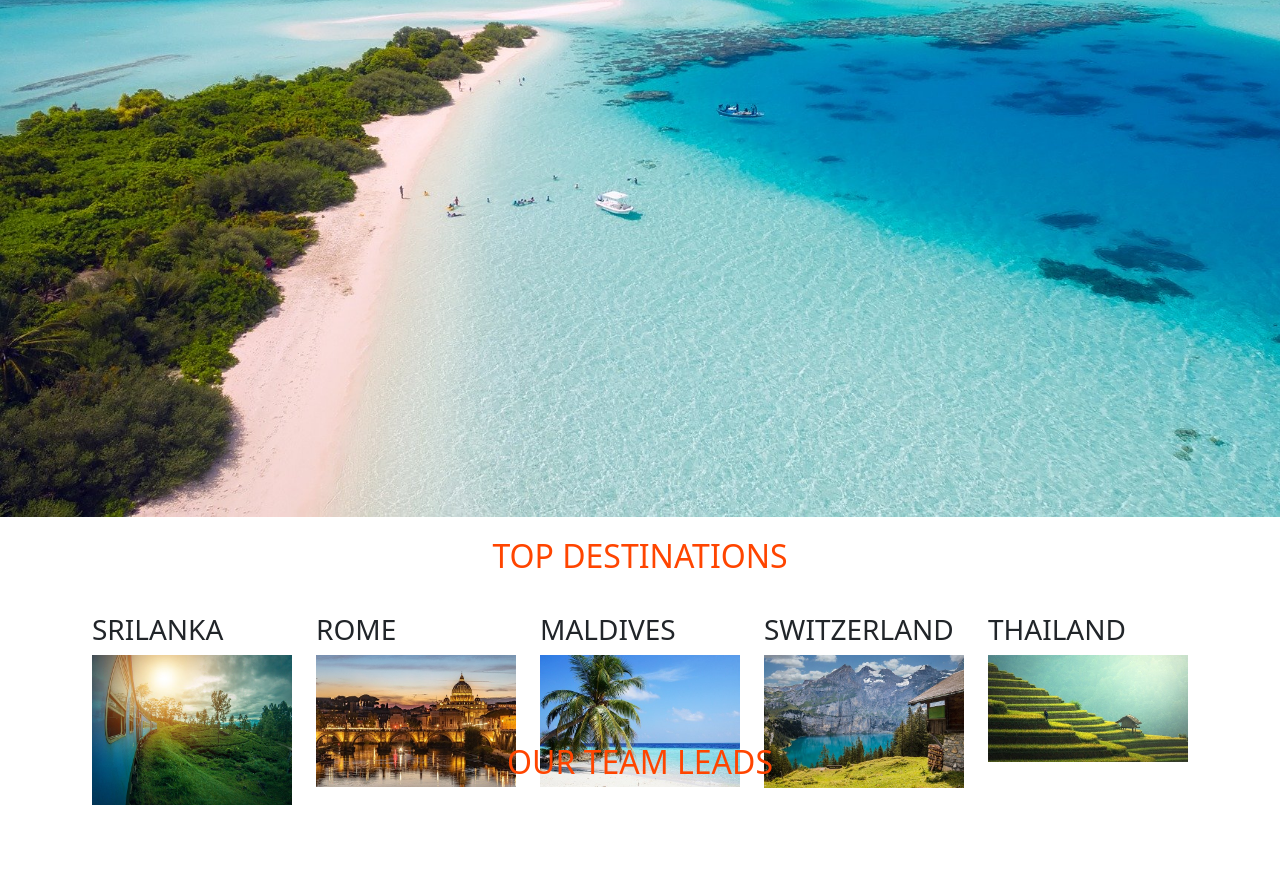
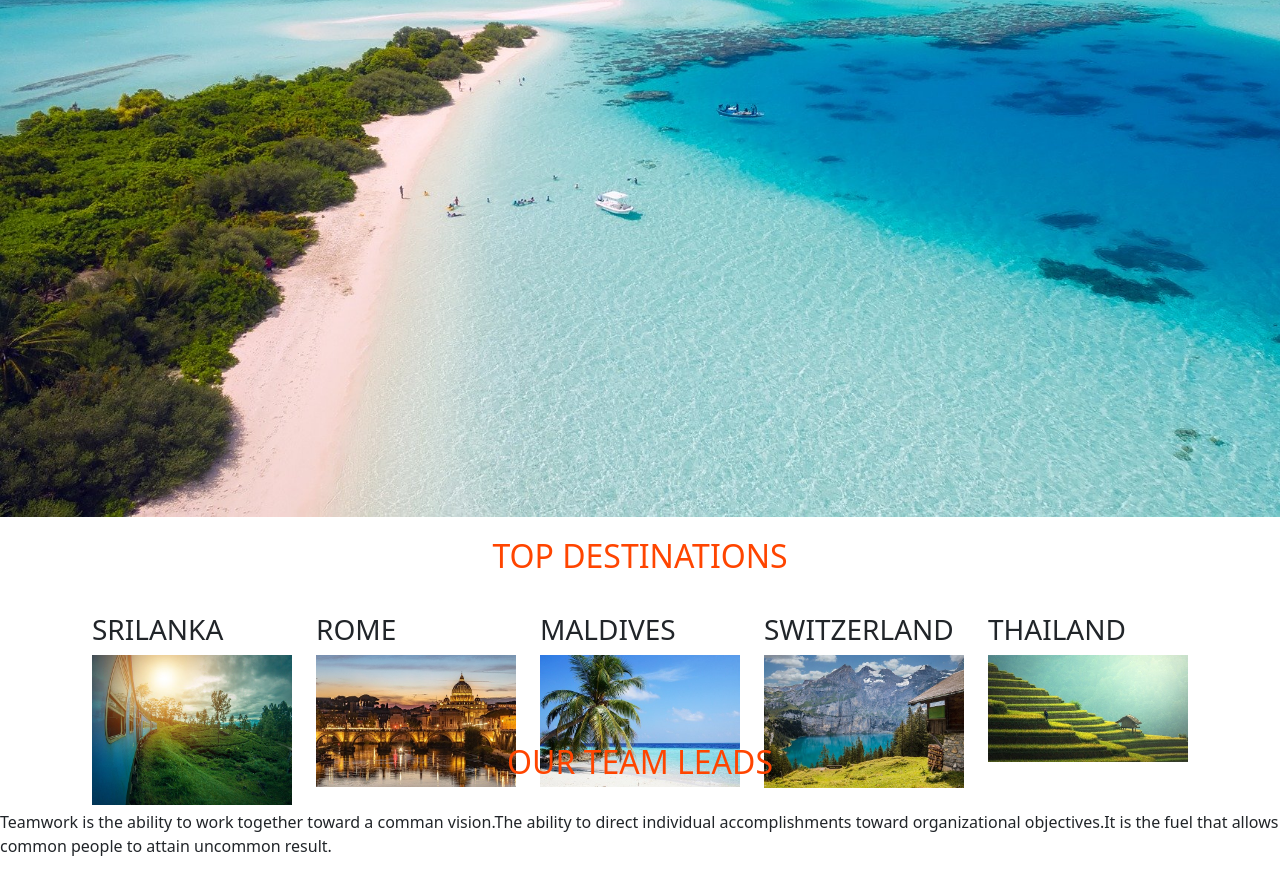
Before and after one commit to jenani14/Jay-Travel, a plain HTML site: page index.html in a window 1280 px wide. Shown: the part 328-1202 px from the top of the page. Before the commit the page ends 1138 px from the top, so only its background shows below. Drawn offline with nearby package versions, Linux system fonts and the light colour scheme.

Commit message:
added p tag

```diff
--- a/index.html
+++ b/index.html
@@ -107,6 +107,7 @@
        </div>
        <section>
         <h2>OUR TEAM LEADS</h2>
+        <p>Teamwork is the ability to work together toward a comman vision.The ability to direct individual accomplishments toward organizational objectives.It is the fuel that allows common people to attain uncommon result.</p>
        </section>
     </main>
 
```
